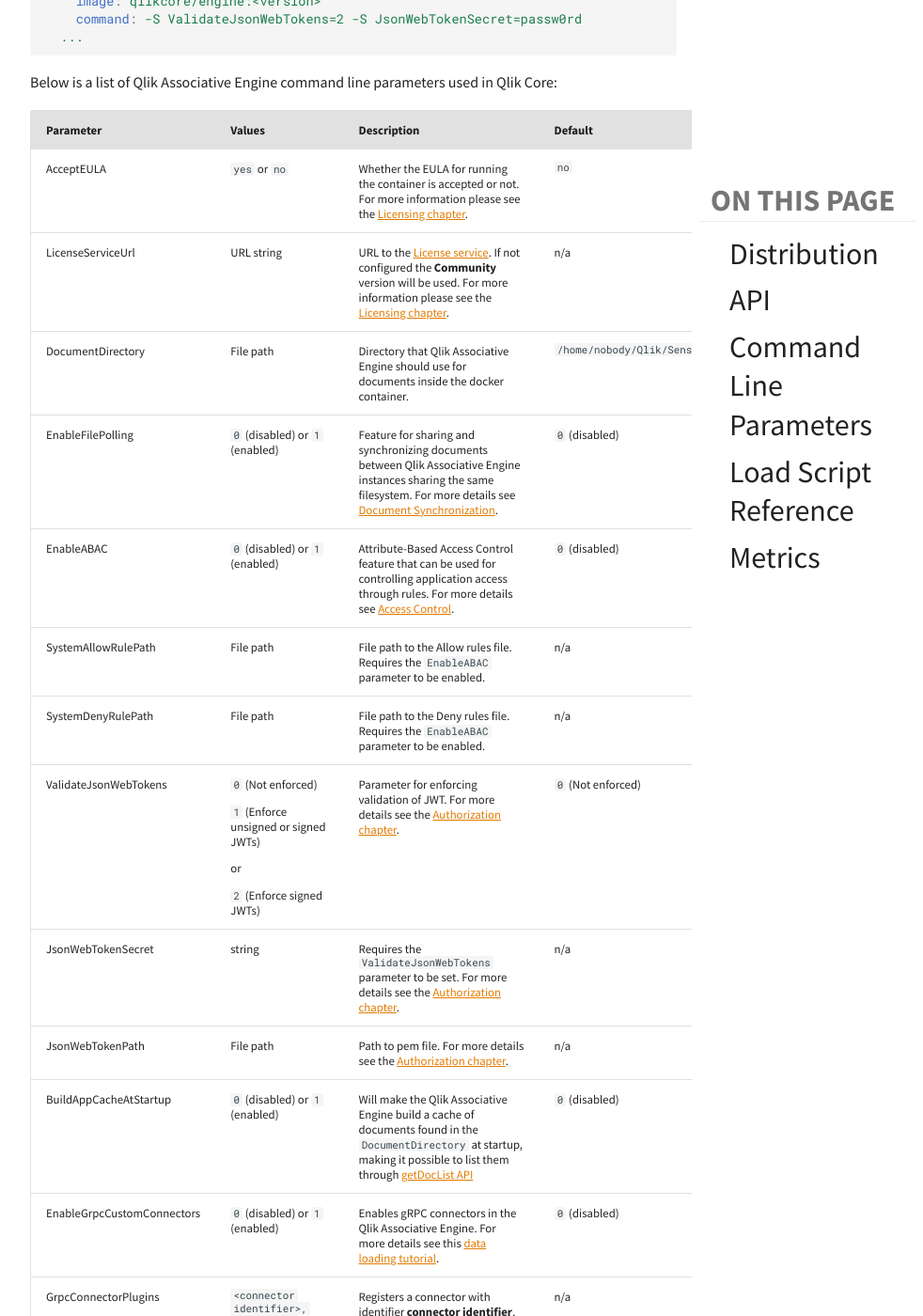
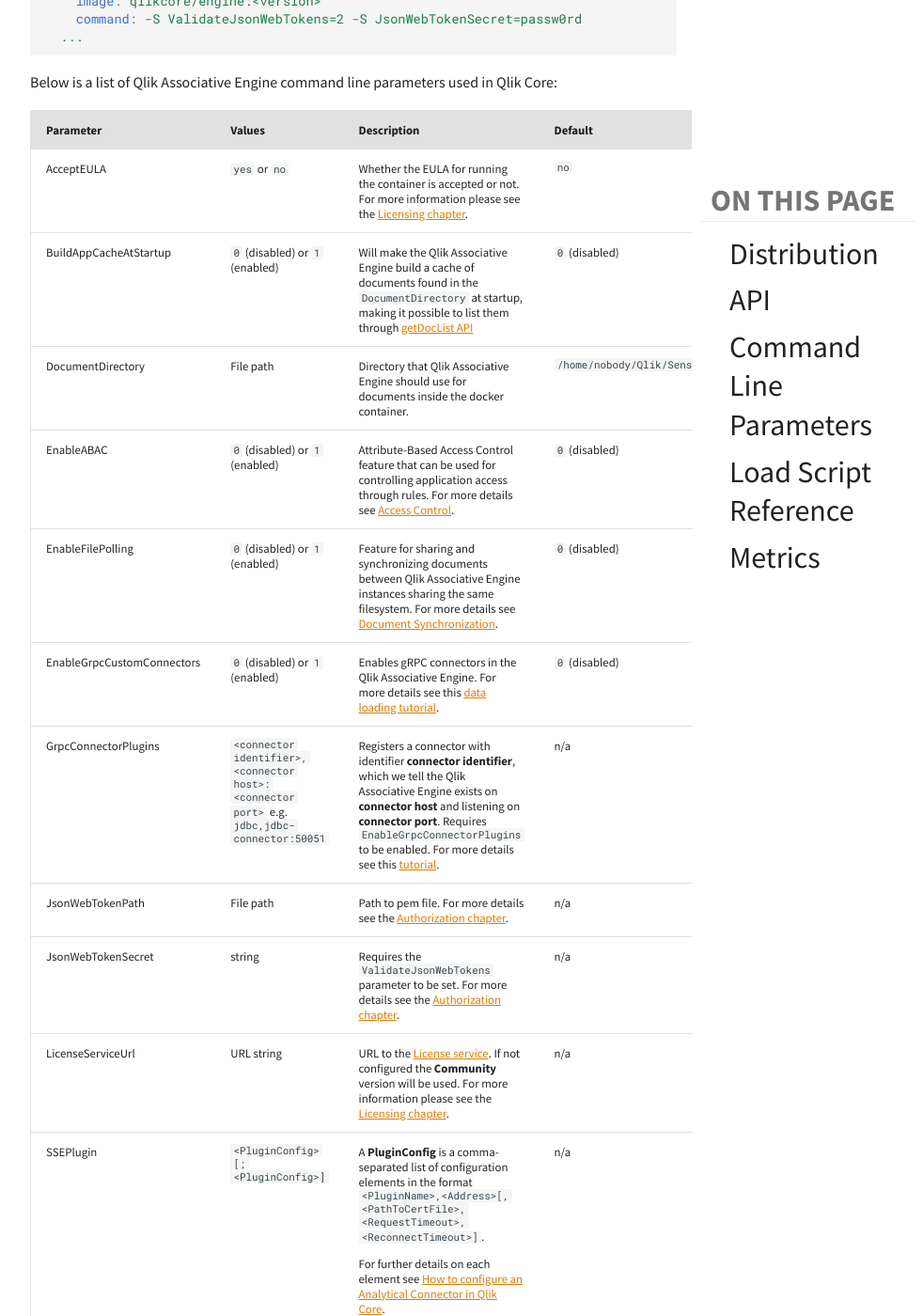
Before and after one commit to qlik-oss/core-website, an MkDocs documentation site: the page built from docs/services/qix-engine/introduction.md, in a window 1280 px wide and 1400 px high, scrolled down 1547 px. Shown: the whole window at 94% size, without its empty margins (264-1246 px from the left). Built offline with MkDocs 1.6.1 and Material for MkDocs 9.7.7, drawn with Linux system fonts in a browser that asks for light colours; nearby versions of some CDN libraries; library files that are not in the unit come from our copies; comment, search, counter and statistics services are not loaded; some of the changed text lies outside the part shown.

Commit message:
Sorting engine parameters alphabetically (#430)
* Sorting engine parameters alphabetically

```diff
--- a/docs/services/qix-engine/introduction.md
+++ b/docs/services/qix-engine/introduction.md
@@ -58,19 +58,19 @@
 | Parameter | Values | Description | Default |
 | --------- | ------ | ----------- | ------- |
 | AcceptEULA | `yes` or `no` | Whether the EULA for running the container is accepted or not. For more information please see the [Licensing chapter](../../licensing.md). | `no` |
+| BuildAppCacheAtStartup | `0` (disabled) or `1` (enabled) | Will make the Qlik Associative Engine build a cache of documents found in the `DocumentDirectory` at startup, making it possible to list them through [getDocList API](./apis/qix/global.md#getdoclist) | `0` (disabled) |
+| DocumentDirectory | File path | Directory that Qlik Associative Engine should use for documents inside the docker container. | `/home/nobody/Qlik/Sense/Apps` |
+| EnableABAC | `0` (disabled) or `1` (enabled) | Attribute-Based Access Control feature that can be used for controlling application access through rules. For more details see [Access Control](./access-control.md). | `0` (disabled) |
+| EnableFilePolling | `0` (disabled) or `1` (enabled) | Feature for sharing and synchronizing documents between Qlik Associative Engine instances sharing the same filesystem. For more details see [Document Synchronization](./doc-synchronization.md). | `0` (disabled) |
+| EnableGrpcCustomConnectors | `0` (disabled) or `1` (enabled) | Enables gRPC connectors in the Qlik Associative Engine. For more details see this [data loading tutorial](../../tutorials/data-loading/databases.md). | `0` (disabled) |
+| GrpcConnectorPlugins | `<connector identifier>,<connector host>:<connector port>` e.g. `jdbc,jdbc-connector:50051` | Registers a connector with identifier **connector identifier**, which we tell the Qlik Associative Engine exists on **connector host** and listening on **connector port**. Requires `EnableGrpcConnectorPlugins` to be enabled. For more details see this [tutorial](../../tutorials/data-loading/databases.md). | n/a |
+| JsonWebTokenPath | File path | Path to pem file. For more details see the [Authorization chapter](../../tutorials/authorization.md). | n/a |
+| JsonWebTokenSecret | string | Requires the `ValidateJsonWebTokens` parameter to be set. For more details see the [Authorization chapter](../../tutorials/authorization.md). | n/a |
 | LicenseServiceUrl | URL string | URL to the [License service](../../licensing.md). If not configured the **Community** version will be used. For more information please see the [Licensing chapter](../../licensing.md). | n/a |
-| DocumentDirectory | File path | Directory that Qlik Associative Engine should use for documents inside the docker container. | `/home/nobody/Qlik/Sense/Apps` |
-| EnableFilePolling | `0` (disabled) or `1` (enabled) | Feature for sharing and synchronizing documents between Qlik Associative Engine instances sharing the same filesystem. For more details see [Document Synchronization](./doc-synchronization.md). | `0` (disabled) |
-| EnableABAC | `0` (disabled) or `1` (enabled) | Attribute-Based Access Control feature that can be used for controlling application access through rules. For more details see [Access Control](./access-control.md). | `0` (disabled) |
+| SSEPlugin | `<PluginConfig>[;<PluginConfig>]` | A **PluginConfig** is a comma-separated list of configuration elements in the format `<PluginName>,<Address>[,<PathToCertFile>,<RequestTimeout>,<ReconnectTimeout>]`.<p>For further details on each element see [How to configure an Analytical Connector in Qlik Core](./apis/server-side-extension/introduction.md#how-to-configure-an-analytical-connector-in-qlik-core).</p> | n/a |
 | SystemAllowRulePath | File path | File path to the Allow rules file. Requires the `EnableABAC` parameter to be enabled. | n/a |
 | SystemDenyRulePath | File path | File path to the Deny rules file. Requires the `EnableABAC` parameter to be enabled. | n/a |
 | ValidateJsonWebTokens | <p>`0` (Not enforced)</p>`1` (Enforce unsigned or signed JWTs)<p>or</p>`2` (Enforce signed JWTs) | Parameter for enforcing validation of JWT. For more details see the [Authorization chapter](../../tutorials/authorization.md). | `0` (Not enforced) |
-| JsonWebTokenSecret | string | Requires the `ValidateJsonWebTokens` parameter to be set. For more details see the [Authorization chapter](../../tutorials/authorization.md). | n/a |
-| JsonWebTokenPath | File path | Path to pem file. For more details see the [Authorization chapter](../../tutorials/authorization.md). | n/a |
-| BuildAppCacheAtStartup | `0` (disabled) or `1` (enabled) | Will make the Qlik Associative Engine build a cache of documents found in the `DocumentDirectory` at startup, making it possible to list them through [getDocList API](./apis/qix/global.md#getdoclist) | `0` (disabled) |
-| EnableGrpcCustomConnectors | `0` (disabled) or `1` (enabled) | Enables gRPC connectors in the Qlik Associative Engine. For more details see this [data loading tutorial](../../tutorials/data-loading/databases.md). | `0` (disabled) |
-| GrpcConnectorPlugins | `<connector identifier>,<connector host>:<connector port>` e.g. `jdbc,jdbc-connector:50051` | Registers a connector with identifier **connector identifier**, which we tell the Qlik Associative Engine exists on **connector host** and listening on **connector port**. Requires `EnableGrpcConnectorPlugins` to be enabled. For more details see this [tutorial](../../tutorials/data-loading/databases.md). | n/a |
-| SSEPlugin | `<PluginConfig>[;<PluginConfig>]` | A **PluginConfig** is a comma-separated list of configuration elements in the format `<PluginName>,<Address>[,<PathToCertFile>,<RequestTimeout>,<ReconnectTimeout>]`.<p>For further details on each element see [How to configure an Analytical Connector in Qlik Core](./apis/server-side-extension/introduction.md#how-to-configure-an-analytical-connector-in-qlik-core).</p> | n/a |
 
 In addition to the command line parameters above
 it is also possible to increase or decrease log level on different Qlik Associative Engine logging types.
```
